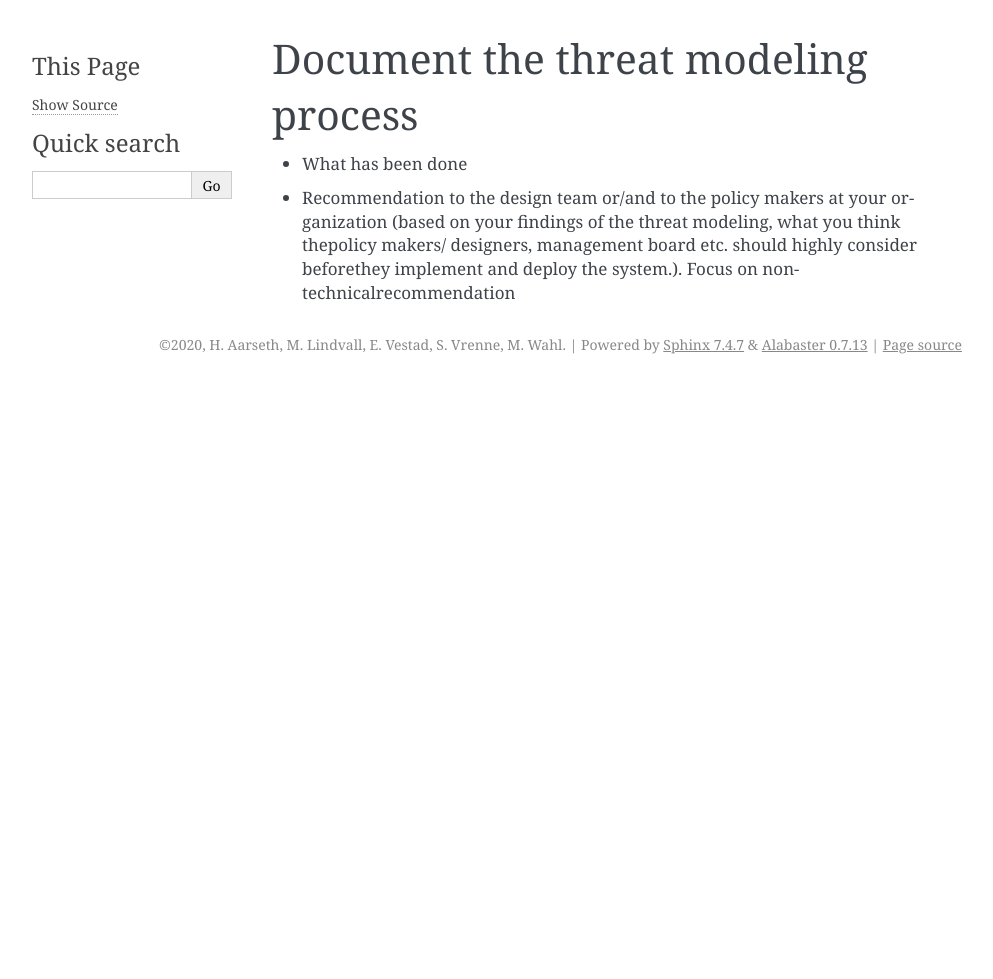
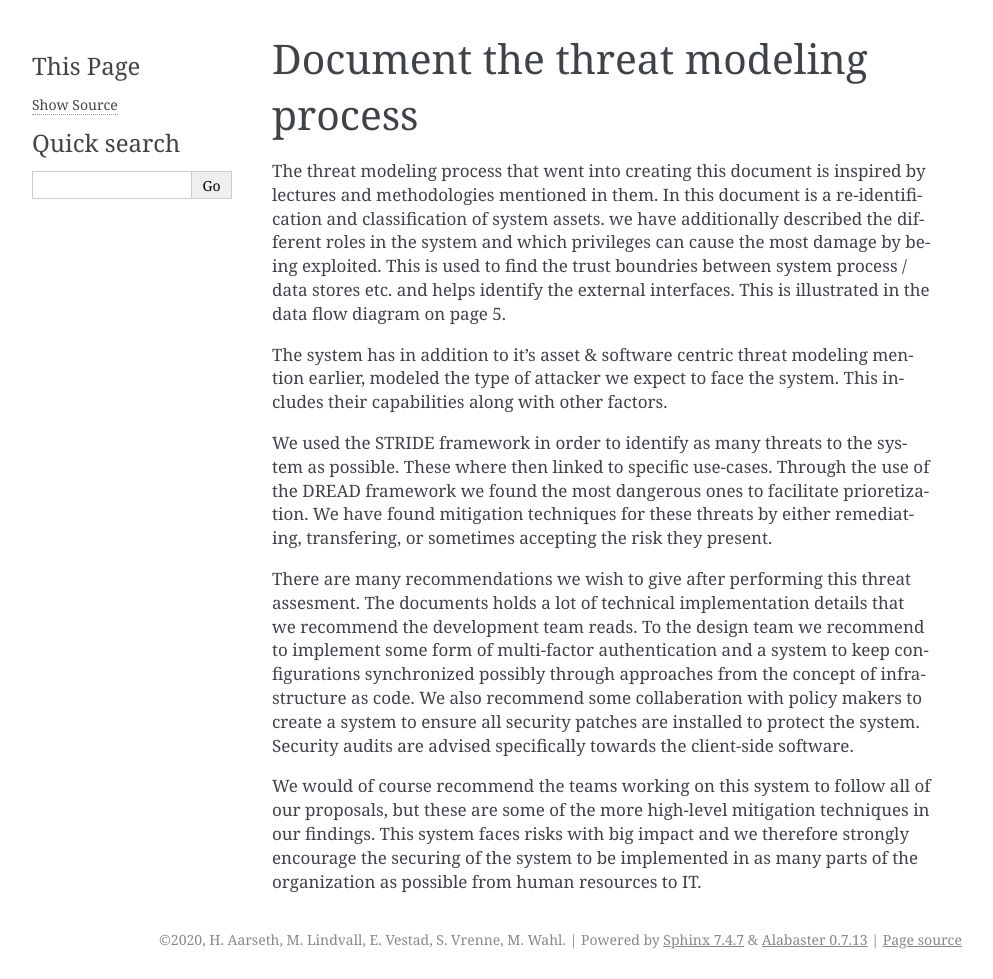
Before and after one commit to SteinarVrenne/school_imt3501, a Sphinx documentation site: the page built from task2/source/pages/04_Threat_Modeling_Process.rst, in a window 1280 px wide. Shown: the whole page, without its empty margins (148-1141 px from the left). Built offline with Sphinx 7.4.7, drawn with Linux system fonts in a browser that asks for light colours; before the commit the page ends 900 px from its top, so only the background shows below that.

Commit message:
The threat modeling process and our recommendations

```diff
--- a/task2/source/pages/04_Threat_Modeling_Process.rst
+++ b/task2/source/pages/04_Threat_Modeling_Process.rst
@@ -1,7 +1,7 @@
 Document the threat modeling process
 ------------------------------------
 
-- What has been done
+.. - What has been done
 
 ..  We have identified
   - External interfaces
@@ -9,7 +9,9 @@ Document the threat modeling process
   - dataflows
   - data stores
 
-  We have modeled the system in san
+The threat modeling process that went into creating this document is inspired by lectures and methodologies mentioned in them. In this document is a re-identification and classification of system assets. we have additionally described the different roles in the system and which privileges can cause the most damage by being exploited. This is used to find the trust boundries between system process / data stores etc. and helps identify the external interfaces. This is illustrated in the data flow diagram on page 5.
+
+..  We have modeled the system in an
   asset centric
     - CIA ranking
   Attacker centric
@@ -24,12 +26,25 @@ Document the threat modeling process
     - trust boundries
     - processes
 
+The system has in addition to it's asset & software centric threat modeling mention earlier, modeled the type of attacker we expect to face the system. This includes their capabilities along with other factors.
 
-  Mitigate:
+We used the STRIDE framework in order to identify as many threats to the system as possible. These where then linked to specific use-cases. Through the use of the DREAD framework we found the most dangerous ones to facilitate prioretization. We have found mitigation techniques for these threats by either remediating, transfering, or sometimes accepting the risk they present.
+
+
+..  Threats
+    - STRIDE to indetify threats to the system.
+    - Linked threats to specific Use-cases
+    - Described the acions necessary to perform the attack
+
+..  Mitigate:
    - Remediate
    - Transfer
    - Accept
 
 
 
-- Recommendation to  the  design team or/and to the policy makers at your organization (based on your findings of the threat modeling, what you think thepolicy makers/ designers, management board etc. should highly consider beforethey implement and deploy the system.). Focus on non-technicalrecommendation
+.. - Recommendation to  the  design team or/and to the policy makers at your organization (based on your findings of the threat modeling, what you think the policy makers/ designers, management board etc. should highly consider beforethey implement and deploy the system.). Focus on non-technical recommendation
+
+There are many recommendations we wish to give after performing this threat assesment. The documents holds a lot of technical implementation details that we recommend the development team reads. To the design team we recommend to implement some form of multi-factor authentication and a system to keep configurations synchronized possibly through approaches from the concept of infrastructure as code. We also recommend some collaberation with policy makers to create a system to ensure all security patches are installed to protect the system. Security audits are advised specifically towards the client-side software.
+
+We would of course recommend the teams working on this system to follow all of our proposals, but these are some of the more high-level mitigation techniques in our findings. This system faces risks with big impact and we therefore strongly encourage the securing of the system to be implemented in as many parts of the organization as possible from human resources to IT.
```
